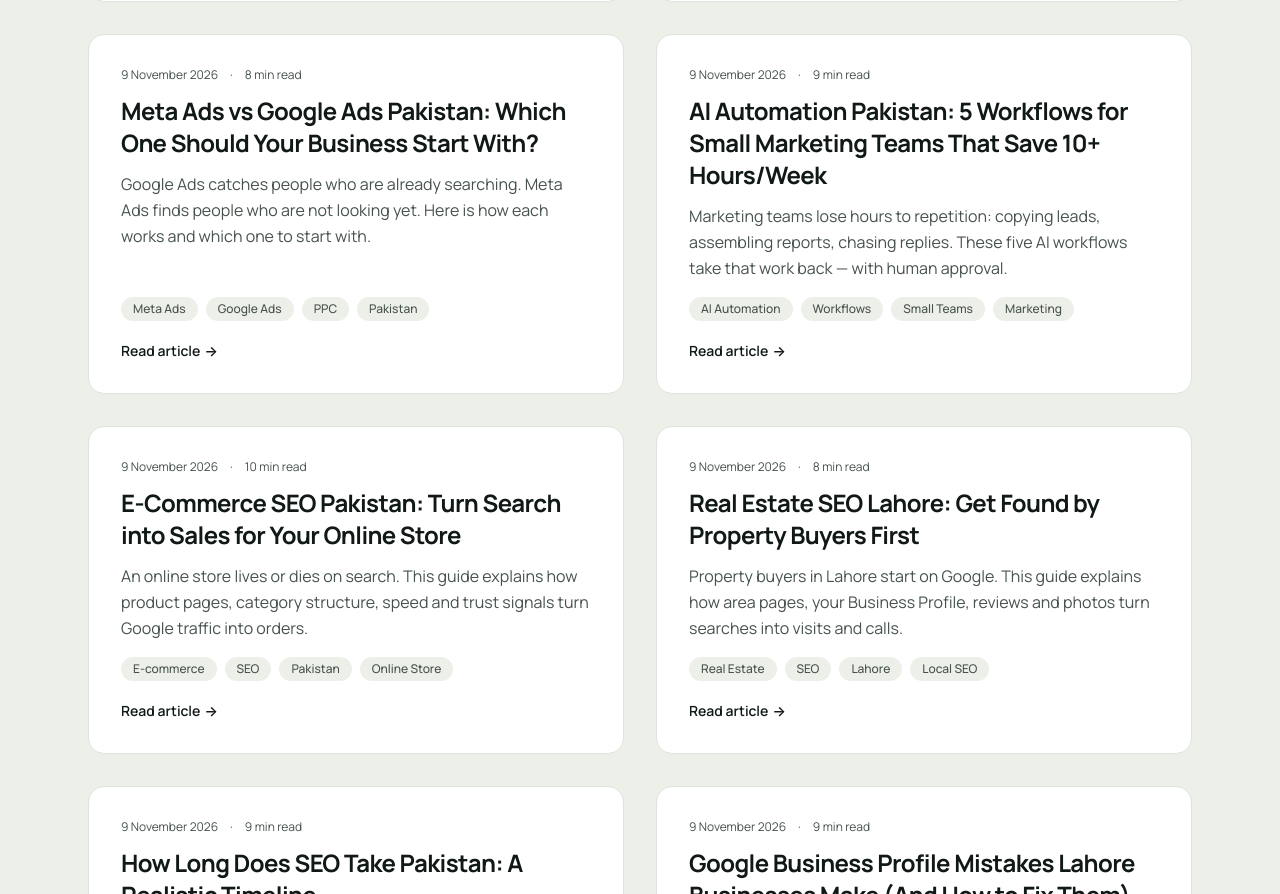
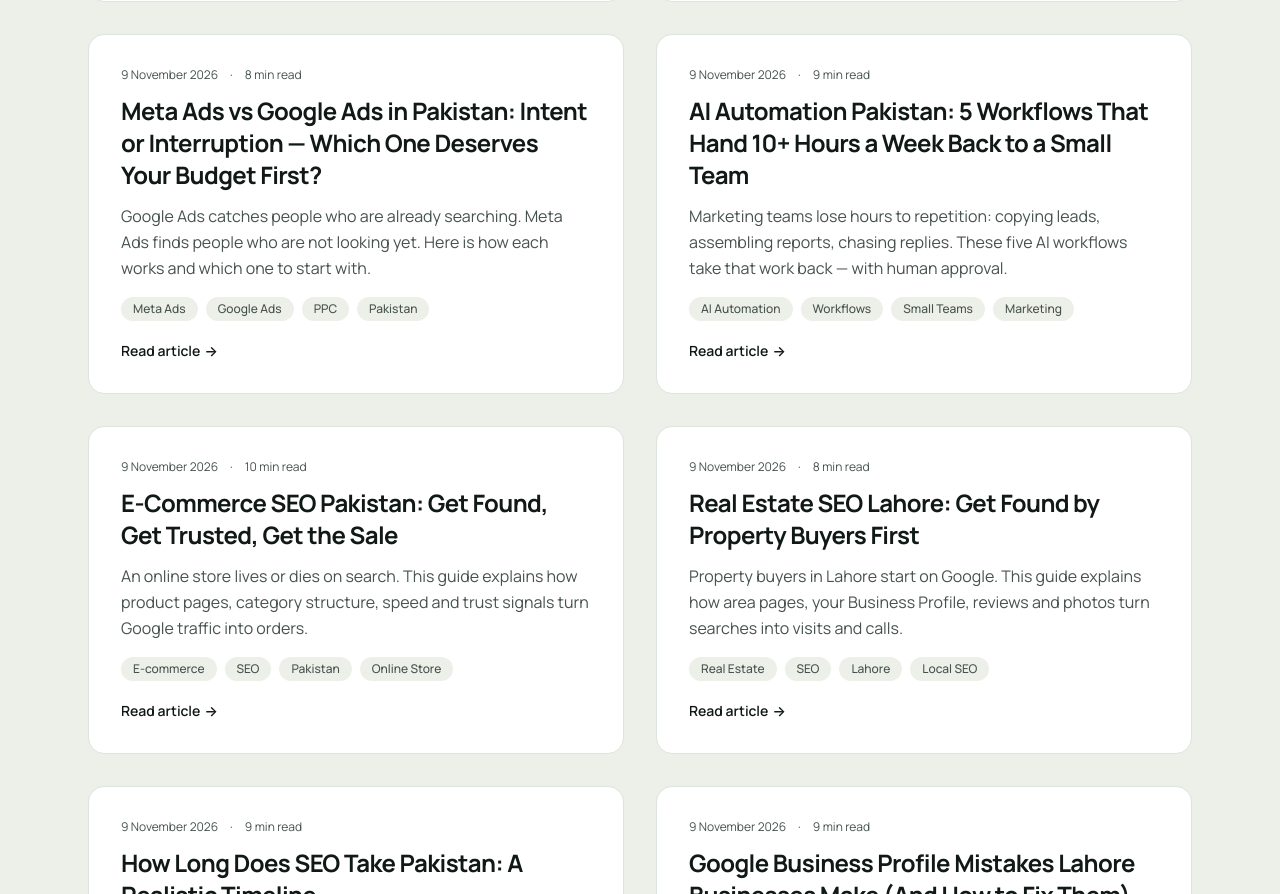
Before and after one commit to bodycartoon0111-netizen/abdul-rehman-portfolio, a Next.js app: page /blog in a window 1280 px wide. Shown: the part 1980-2874 px from the top of the page. Built offline with nearby package versions, Linux system fonts and the light colour scheme; no server answers.

Commit message:
Update blog headlines 7-9

```diff
--- a/data/blog.ts
+++ b/data/blog.ts
@@ -628,7 +628,7 @@ paragraphs: [
 {
 slug: "meta-ads-vs-google-ads-pakistan",
     image: "/images/blog/blog-meta-ads-vs-google-ads-pakistan.jpg",
-title: "Meta Ads vs Google Ads Pakistan: Which One Should Your Business Start With?",
+title: "Meta Ads vs Google Ads in Pakistan: Intent or Interruption — Which One Deserves Your Budget First?",
 excerpt:
 "Google Ads catches people who are already searching. Meta Ads finds people who are not looking yet. Here is how each works and which one to start with.",
 publishedAt: "2026-11-09",
@@ -751,7 +751,7 @@ paragraphs: [
 {
 slug: "ai-automation-small-marketing-teams-pakistan-workflows",
     image: "/images/blog/blog-ai-automation-small-marketing-teams-pakistan-workflows.jpg",
-title: "AI Automation Pakistan: 5 Workflows for Small Marketing Teams That Save 10+ Hours/Week",
+title: "AI Automation Pakistan: 5 Workflows That Hand 10+ Hours a Week Back to a Small Team",
 excerpt:
 "Marketing teams lose hours to repetition: copying leads, assembling reports, chasing replies. These five AI workflows take that work back — with human approval.",
 publishedAt: "2026-11-09",
@@ -848,7 +848,7 @@ paragraphs: [
 {
 slug: "ecommerce-seo-pakistan",
     image: "/images/blog/blog-ecommerce-seo-pakistan.jpg",
-title: "E-Commerce SEO Pakistan: Turn Search into Sales for Your Online Store",
+title: "E-Commerce SEO Pakistan: Get Found, Get Trusted, Get the Sale",
 excerpt:
 "An online store lives or dies on search. This guide explains how product pages, category structure, speed and trust signals turn Google traffic into orders.",
 publishedAt: "2026-11-09",
```
